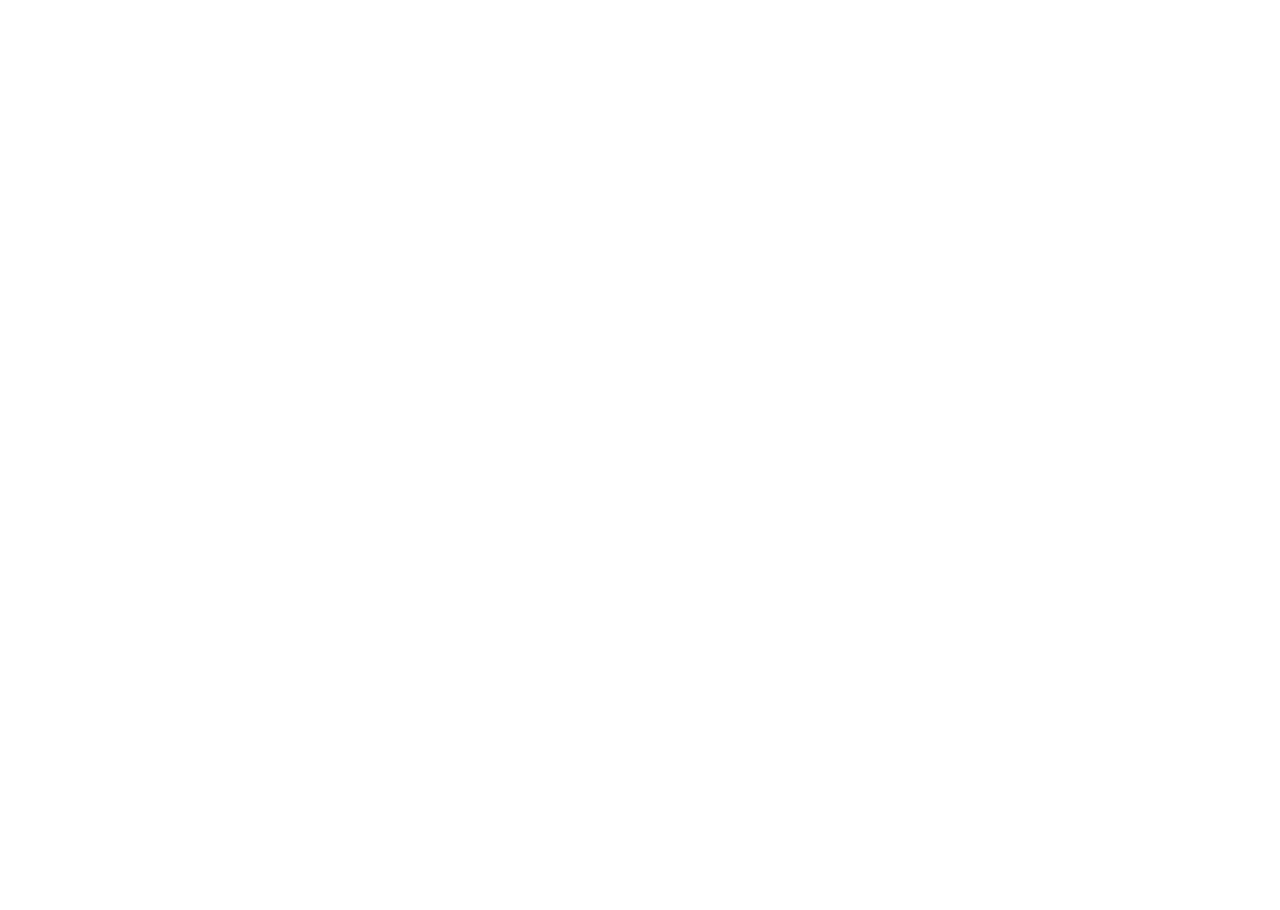
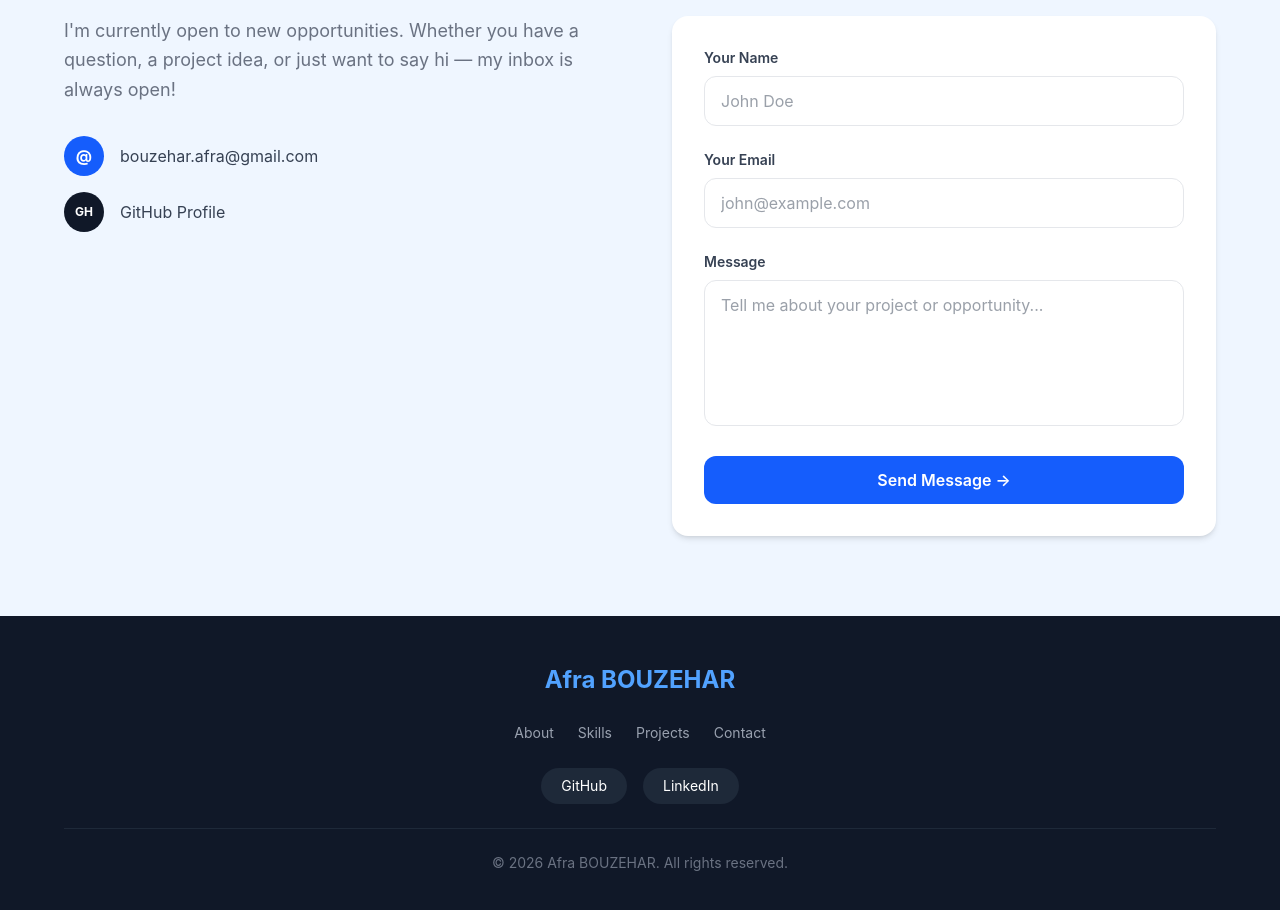
Before and after one commit to afrabouzehar/afra-portfolio, a React (Vite) app: page / in a window 1280 px wide. Shown: the part 3400-4310 px from the top of the page. Before the commit the page ends 2400 px from the top, so only its background shows below. Built offline with nearby package versions, Linux system fonts and the light colour scheme.

Commit message:
adding footer

```diff
--- a/src/App.jsx
+++ b/src/App.jsx
@@ -2,6 +2,10 @@
 import Hero from './components/sections/Hero'
 import About from './components/sections/About'
 import Skills from './components/sections/Skills'
+import Projects from './components/sections/Projects'
+import Contact from './components/sections/Contact'
+import Footer from './components/Footer'
+import ScrollToTop from './components/ScrollToTop'
 function App() {
   return (
     <main>
@@ -9,6 +13,10 @@
       <Hero />
       <About />
       <Skills />
+      <Projects />
+      <Contact />
+      <Footer />
+      <ScrollToTop />
     </main>
   )
 }
--- /dev/null
+++ b/src/Components/Footer.jsx
@@ -0,0 +1,62 @@
+import portfolioData from '../data/portfolioData'
+
+function Footer() {
+  const currentYear = new Date().getFullYear()
+
+  return (
+    <footer className="bg-gray-900 text-white py-12 px-6">
+      <div className="max-w-6xl mx-auto flex flex-col items-center gap-6">
+
+        {/* Name */}
+        <span className="text-2xl font-bold text-blue-400">
+          {portfolioData.name}
+        </span>
+
+        {/* Nav Links */}
+        <ul className="flex flex-wrap justify-center gap-6 list-none">
+          {["About", "Skills", "Projects", "Contact"].map((item) => (
+            <li key={item}>
+              <a
+                href={`#${item.toLowerCase()}`}
+                className="text-gray-400 hover:text-white transition-colors duration-200 text-sm"
+              >
+                {item}
+              </a>
+            </li>
+          ))}
+        </ul>
+
+        {/* Social Links */}
+        <div className="flex gap-4">
+          <a
+            href={portfolioData.social.github}
+            target="_blank"
+            rel="noreferrer"
+            className="bg-gray-800 hover:bg-blue-600 text-white text-sm px-5 py-2 rounded-full transition-colors duration-200"
+          >
+            GitHub
+          </a>
+          <a
+            href={portfolioData.social.linkedin}
+            target="_blank"
+            rel="noreferrer"
+            className="bg-gray-800 hover:bg-blue-600 text-white text-sm px-5 py-2 rounded-full transition-colors duration-200"
+          >
+            LinkedIn
+          </a>
+        </div>
+
+        {/* Divider */}
+        <div className="w-full h-px bg-gray-800" />
+
+        {/* Copyright */}
+        <p className="text-gray-500 text-sm text-center">
+          © {currentYear} {portfolioData.name}. All rights reserved.
+        </p>
+
+      </div>
+    </footer>
+  )
+}
+
+export default Footer
--- /dev/null
+++ b/src/Components/ScrollToTop.jsx
@@ -0,0 +1,36 @@
+import { useState, useEffect } from 'react'
+
+function ScrollToTop() {
+  const [visible, setVisible] = useState(false)
+
+  // useEffect runs code AFTER the component renders
+  useEffect(() => {
+    function handleScroll() {
+      // Show button only after scrolling down 300px
+      setVisible(window.scrollY > 300)
+    }
+
+    window.addEventListener('scroll', handleScroll)
+
+    // Cleanup: remove listener when component unmounts
+    return () => window.removeEventListener('scroll', handleScroll)
+  }, []) // ← empty array means "run this only once, on first render"
+
+  function scrollToTop() {
+    window.scrollTo({ top: 0, behavior: 'smooth' })
+  }
+
+  // If not visible, render nothing
+  if (!visible) return null
+
+  return (
+    <button
+      onClick={scrollToTop}
+      className="fixed bottom-8 right-8 w-12 h-12 bg-blue-600 hover:bg-blue-700 text-white rounded-full shadow-lg flex items-center justify-center transition-all duration-200 z-50 text-xl"
+    >
+      ↑
+    </button>
+  )
+}
+
+export default ScrollToTop
--- a/src/Components/sections/Contact.jsx
+++ b/src/Components/sections/Contact.jsx
@@ -59,7 +59,7 @@
                 <div className="w-10 h-10 bg-blue-600 rounded-full flex items-center justify-center text-white font-bold">
                   @
                 </div>
-
+                <a
                   href={`mailto:${portfolioData.email}`}
                   className="text-gray-700 hover:text-blue-600 transition-colors duration-200"
                 >
@@ -71,7 +71,7 @@
                 <div className="w-10 h-10 bg-gray-900 rounded-full flex items-center justify-center text-white font-bold text-xs">
                   GH
                 </div>
-
+                <a
                   href={portfolioData.social.github}
                   target="_blank"
                   rel="noreferrer"
--- a/src/index.css
+++ b/src/index.css
@@ -1 +1,5 @@
 @import "tailwindcss";
+
+html {
+  scroll-behavior: smooth;
+}
```
